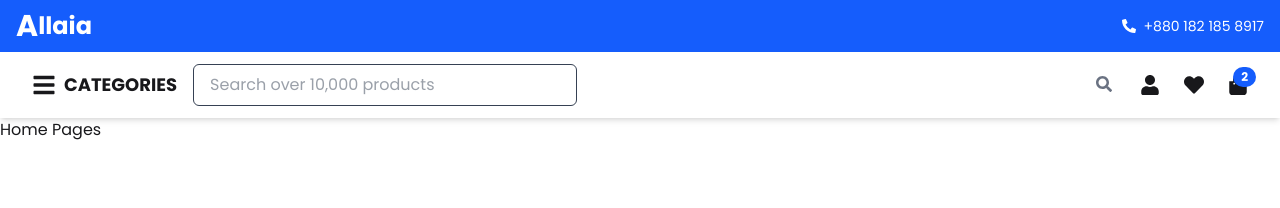
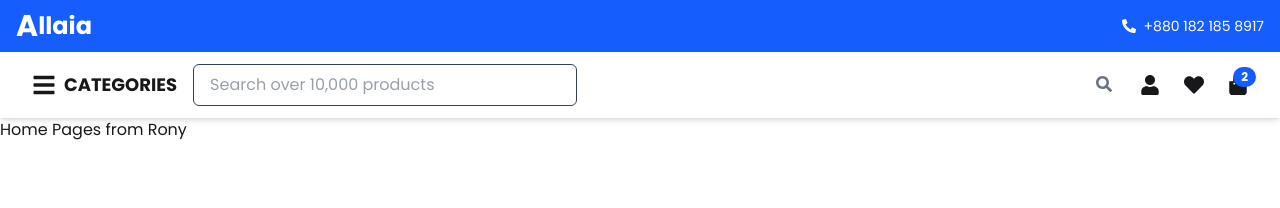
Before and after one commit to alaminislam34/My-Shopping-House, a React (Vite) app: page / in a window 1280 px wide. Shown: the top 208 px of the page. Built offline with nearby package versions, Linux system fonts and the light colour scheme; no server answers.

Commit message:
just for checking

```diff
--- a/src/Pages/Home/Home/Home.jsx
+++ b/src/Pages/Home/Home/Home.jsx
@@ -1,7 +1,7 @@
 const Home = () => {
   return (
     <div>
-      <h1>Home Pages</h1>
+      <h1>Home Pages from Rony</h1>
     </div>
   );
 };
```
